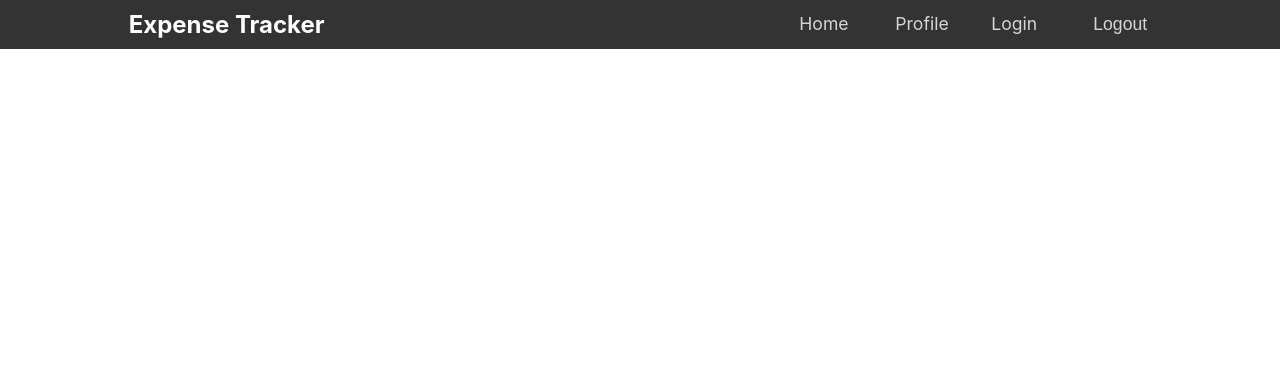
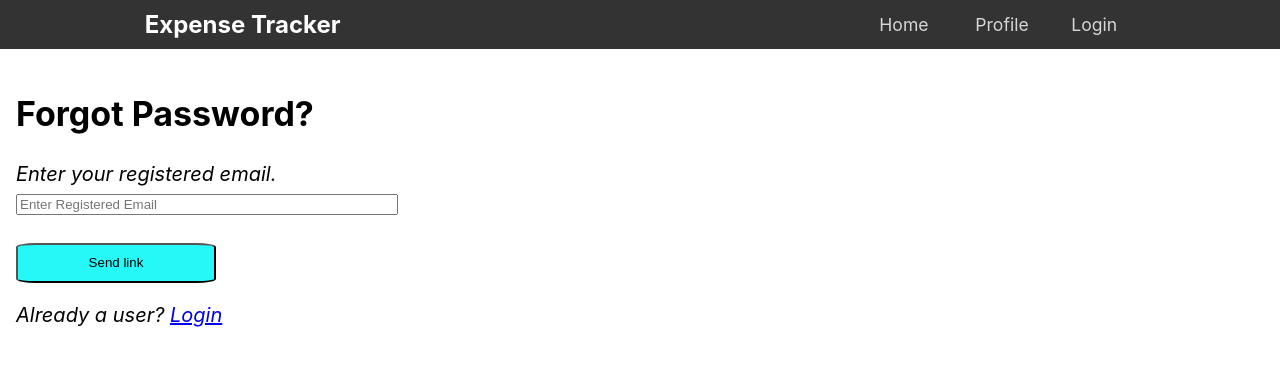
Before and after one commit to Falcon00007/Expense-Tracker, a React (Create React App) app: page /forgetpassword in a window 1280 px wide. Shown: the top 366 px of the page. Built offline with nearby package versions, Linux system fonts and the light colour scheme.

Commit message:
Forgot password integrated (task-7)

```diff
--- a/src/App.js
+++ b/src/App.js
@@ -1,10 +1,12 @@
 import Navbar from "./components/Navbar";
+import ForgetPassword from "./pages/ForgetPassword";
 import Home from "./pages/Home";
 import Login from "./pages/Login";
 import Profile from "./pages/Profile";
 import Signup from "./pages/Signup";
 import { BrowserRouter, Routes, Route } from "react-router-dom";
 function App() {
+  const isLoggedIn= localStorage.getItem('token');
   return (
     <BrowserRouter>
     <Navbar/>
@@ -12,7 +14,9 @@ function App() {
    <Route path="/" element={ <Signup/>}/>
    <Route path="/login" element={<Login/>}/>
    <Route path="/home" element={<Home/>}/>
-   <Route path="/profile" element={<Profile/>}/>
+   {<Route path="/profile" element={<Profile/>}/>}
+   <Route path="/forgetpassword" element={<ForgetPassword/>}/>
+
     </Routes>
 
     </BrowserRouter>
--- a/src/components/Navbar.js
+++ b/src/components/Navbar.js
@@ -30,7 +30,7 @@ const Navbar = () => {
         <li className={styles.navItem}><Link to="/home" className={styles.navLink}>Home</Link></li>
         <li className={styles.navItem}><Link to="/profile" className={styles.navLink}>Profile</Link></li>
         {!isLoggedIn&& <li className={styles.navItem}><Link to="/login" className={styles.navLink}>Login</Link></li>}
-        <li className={styles.navItem}><button  className={styles.navLink} onClick={logoutHandler}>Logout</button></li>
+        {isLoggedIn&& <li className={styles.navItem}><button  className={styles.navLink} onClick={logoutHandler}>Logout</button></li>}
       </ul>
     </nav>
   );
--- /dev/null
+++ b/src/pages/ForgetPassword.js
@@ -0,0 +1,71 @@
+import React, { useState } from "react";
+import { Link } from "react-router-dom";
+import classes from './ForgetPassword.module.css';
+
+const ForgetPassword = () => {
+  const [email, setEmail]= useState("")
+  const [loading, setLoading] = useState(false);
+  const [error, setError]= useState("");
+
+  const passwordChangeHandler = (e) => {
+    e.preventDefault();
+    setLoading(true)
+
+    fetch(
+      "https://identitytoolkit.googleapis.com/v1/accounts:sendOobCode?key=AIzaSyAa6b1vvHl497ZXR8GOXQbTNEkyd0l5db4",
+      {
+        method: "POST",
+        body: JSON.stringify({
+          requestType: "PASSWORD_RESET",
+          email: email,
+        }),
+        headers: {
+          "Content-Type": "application/json",
+        },
+      }
+    )
+      .then((response) => {
+        setLoading(false)
+        if (response.ok) {
+          response.json().then((data) => {
+            console.log(data);
+            alert("Password reset request sent")
+          })
+        } else {
+          response.json().then((data) => {
+            if(data && data.error.message){
+                setError("SignUp not successful- " + data.error.message)
+              } else{
+                setError("Some error occured!! Please try again..")
+              }
+          });
+        }
+      }).catch((err) => {
+        console.log("Reset Password request not sent - " +err.message);
+      });
+      setEmail("");
+  };
+  return (
+    <>
+    <div>
+      <form className={classes.form}>
+        <h2>Forgot Password?</h2>
+        <i>Enter your registered email.</i>
+        <div className={classes.body}>
+          <input type="email" id="email" placeholder="Enter Registered Email" value={email} onChange={(e)=>setEmail(e.target.value)}/>
+        </div>
+        <p className={classes.errorMessage}>{error}</p>
+        {!loading && <button type="submit" onClick={passwordChangeHandler} className={classes.btn}>
+          Send link
+        </button>}
+        <p className={classes.para}>
+          Already a user? <Link to="/login">Login</Link>
+        </p>
+        {loading && <h2>Submitting Data...</h2>}
+      </form>
+      </div>
+    </>
+  );
+};
+
+export default ForgetPassword;
--- /dev/null
+++ b/src/pages/ForgetPassword.module.css
@@ -0,0 +1,31 @@
+.form{
+    padding: 1rem;
+    height: 40vh;
+    margin: 0 auto;
+}
+.form h2{
+    font-size: 34px;
+}
+.form i{
+    font-size: 20px;
+}
+.body input{
+    margin-top: .5rem;
+    margin-bottom: 0.7rem;
+    width: 30%;
+}
+.btn{
+    background-color: rgb(38, 248, 248);
+    height: 40px;
+    width: 200px;
+    cursor: pointer;
+    border-radius: 10%;
+}
+.btn:hover{
+    background-color: rgb(60, 221, 221);
+    box-shadow: 2px 3px 4px rgb(5, 73, 73);
+}
+.para{
+    font-size: 20px;
+    font-style: italic;
+}
--- a/src/pages/Login.js
+++ b/src/pages/Login.js
@@ -30,11 +30,11 @@ function Login() {
         'content-type' : 'application/json'
       }
     })
-
-      if(res.ok){
+     if(res.ok){
         setLoading(false);
         const data= await res.json()
-          localStorage.setItem("email", data.email.replace(/[@.]/g, ""));
+          //localStorage.setItem("email", data.email.replace(/[@.]/g, ""));
+          localStorage.setItem("email",email);
           localStorage.setItem("token", data.idToken)
 
           navigate('/home');
@@ -77,7 +77,7 @@ function Login() {
         {!loading && <button type="submit">Login</button>}
         {loading && <h2>Submitting Data...</h2>}
         <div className={classes.forgotPasswordLink}>
-          <a href="/forgot-password">Forgot Password?</a>
+          <Link to="/forgetpassword">Forgot Password?</Link>
         </div>
         <div className={classes.signupLink}>
           <Link to="/"><p>Don't have an account? Sign Up.</p></Link>
```
